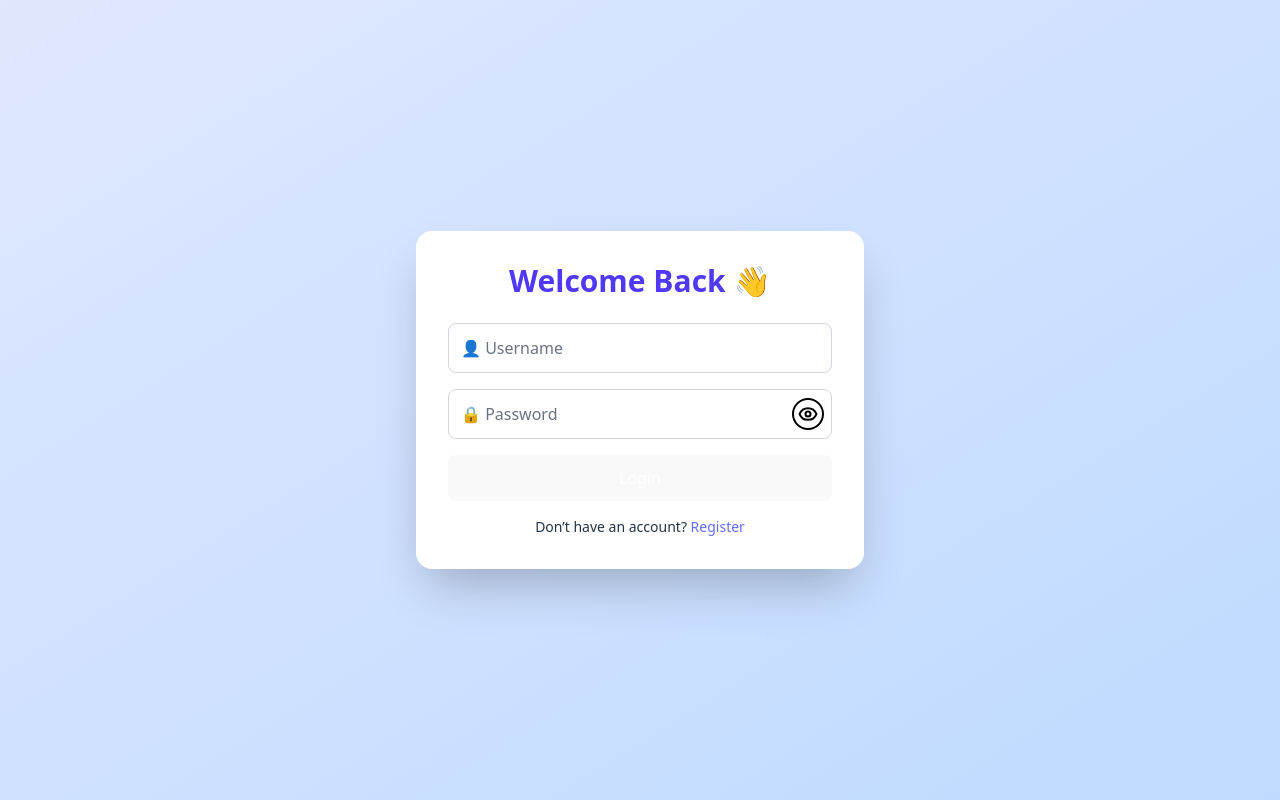
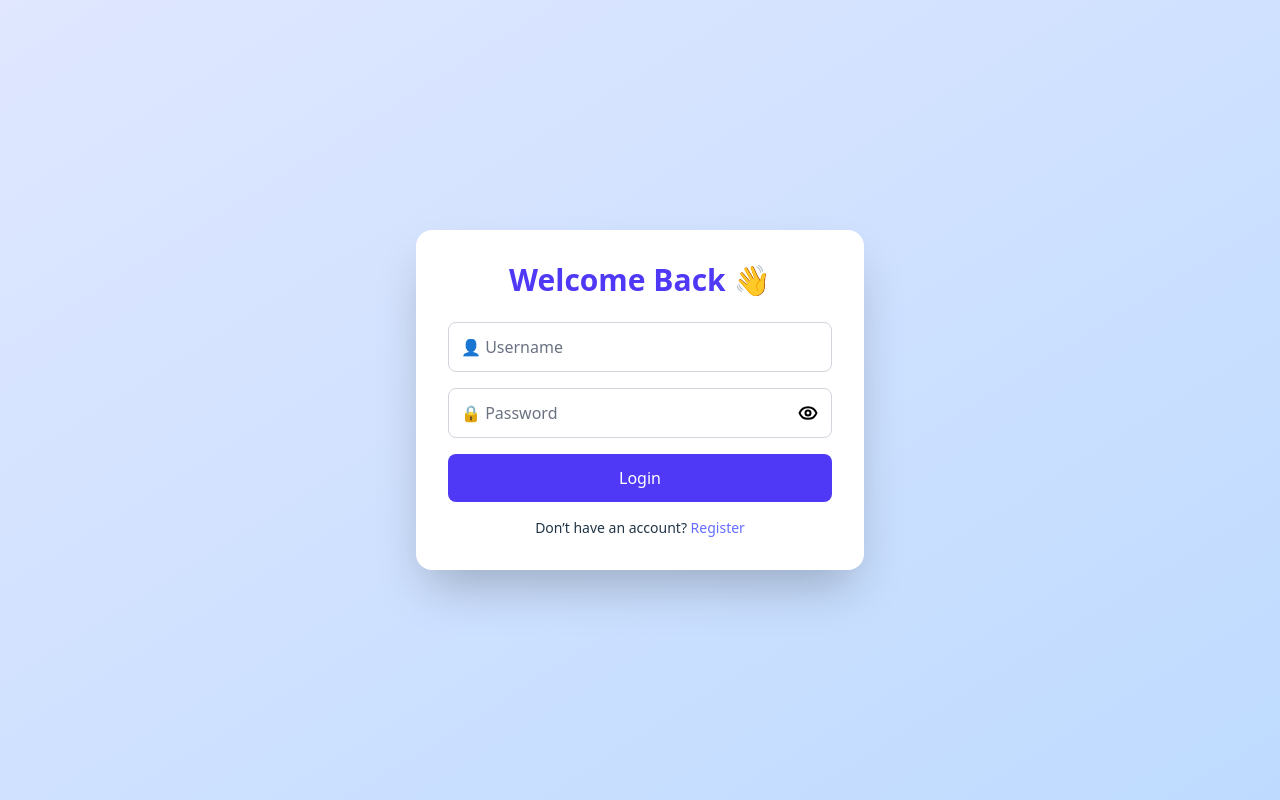
Before and after one commit to ManojKumar184/chatterbox, a React (Vite) app in the folder frontend/: page /login in a window 1280 px wide. Built offline with nearby package versions, Linux system fonts and the light colour scheme; no server answers.

Commit message:
attempt failed trying again

```diff
--- a/frontend/src/pages/Login.jsx
+++ b/frontend/src/pages/Login.jsx
@@ -57,7 +57,7 @@ export default function Login() {
               role="button"
               onClick={() => setShowPassword((prev) => !prev)}
               className="absolute right-2 top-1/2 -translate-y-1/2 w-8 h-8 flex items-center justify-center
-                         rounded-full border-2 border-black bg-white z-10 cursor-pointer"
+                         rounded-full bg-white z-10 cursor-pointer"
             >
               {showPassword ? (
                 <EyeOff size={20} stroke="black" strokeWidth={2.5} />
@@ -67,9 +67,13 @@ export default function Login() {
             </div>
           </div>
 
-          <button className="w-full bg-indigo-600 text-white p-3 rounded-lg hover:bg-indigo-700 transition">
+          {/* Login div instead of button */}
+          <div
+            onClick={handleSubmit}
+            className="w-full bg-indigo-600 text-white p-3 rounded-lg text-center hover:bg-indigo-700 transition cursor-pointer"
+          >
             Login
-          </button>
+          </div>
 
           {error && <p className="text-red-500 text-sm text-center">{error}</p>}
         </form>
```
